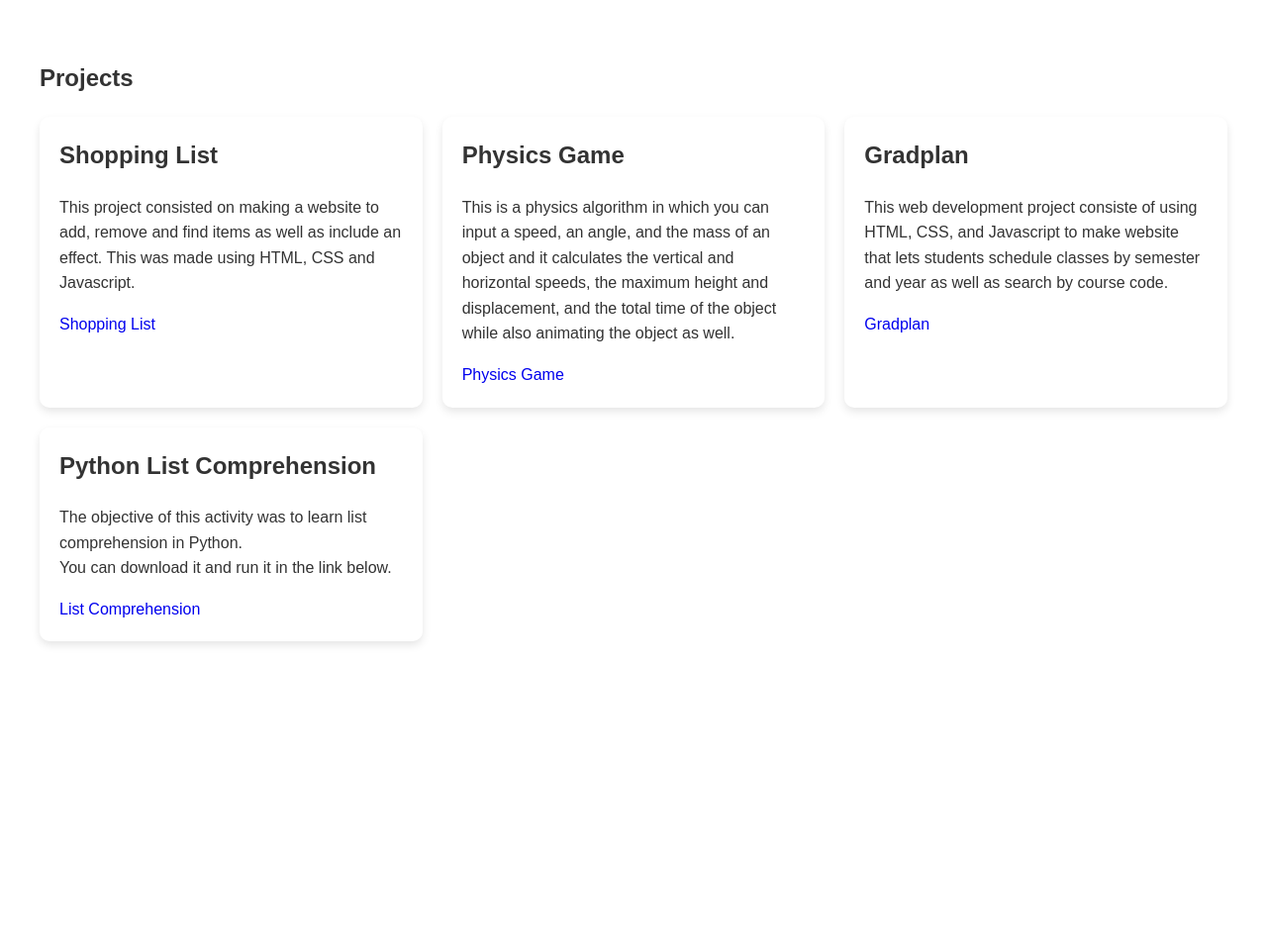
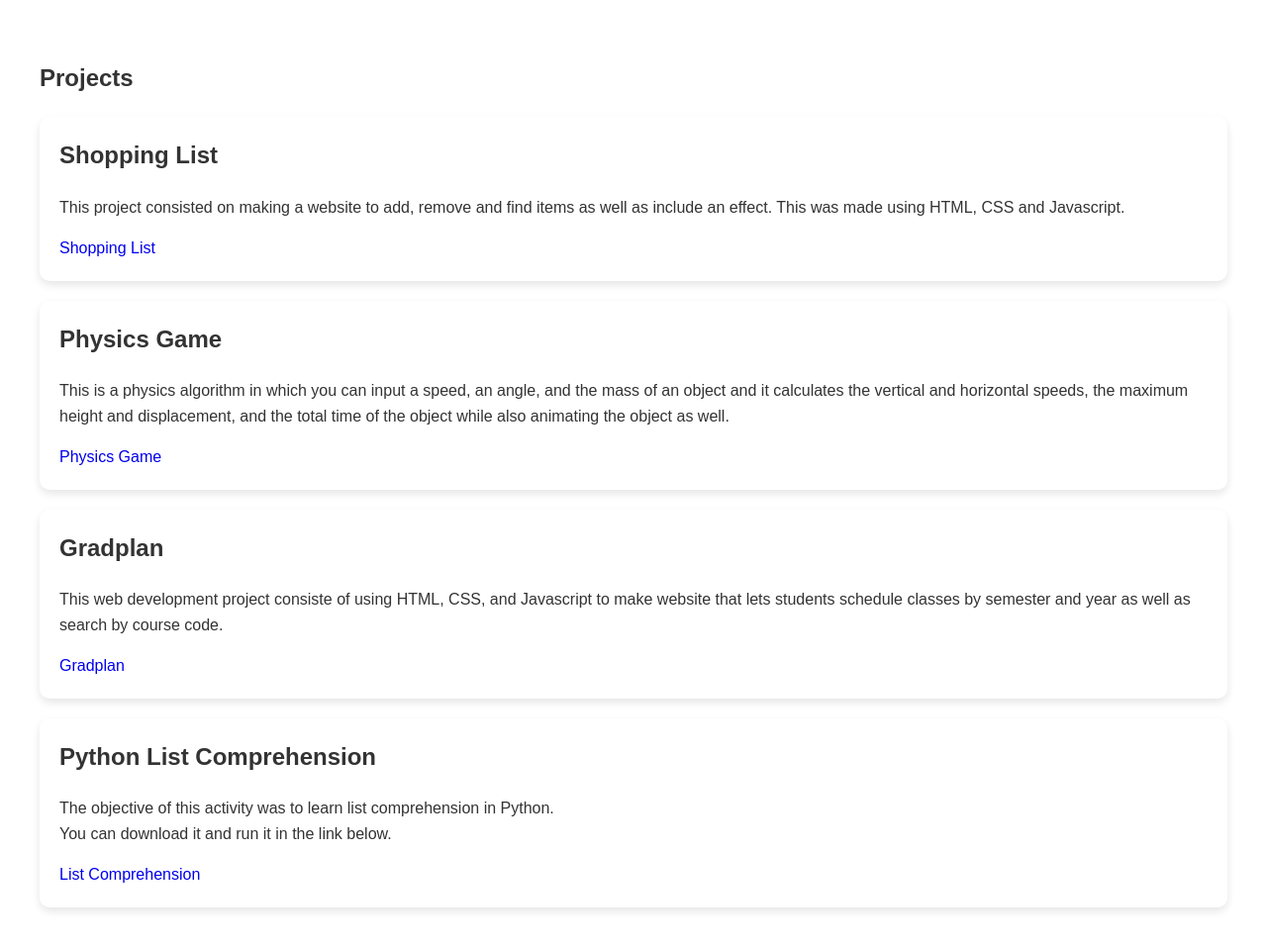
Before and after one commit to jaimeland/Portfolio, a PHP site: page /Projects.html in a window 1280 px wide. Shown: the part 70-1027 px from the top of the page at 99% size. Before the commit the page ends 722 px from the top, so only its background shows below. Run offline with PHP 8.4, Linux system fonts and the light colour scheme.

Commit message:
projects

```diff
--- a/styles.css
+++ b/styles.css
@@ -135,7 +135,7 @@ a {
 
 .project-list {
     display: grid;
-    grid-template-columns: repeat(auto-fill, minmax(300px, 1fr));
+    /* grid-template-columns: repeat(auto-fill, minmax(300px, 1fr)); */
     gap: 20px;
 }
 
```
